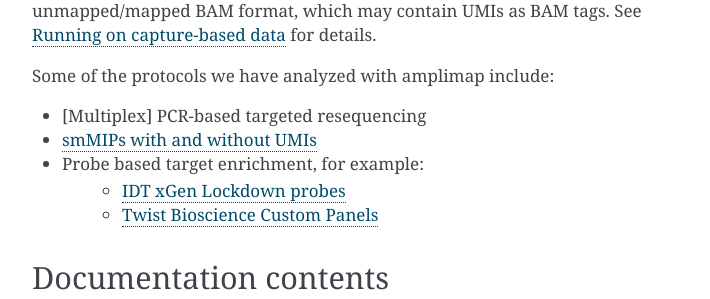
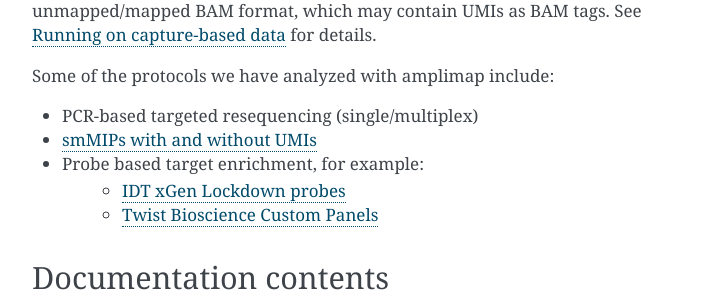
Before and after one commit to koelling/amplimap, a Sphinx documentation site: the page built from docs/index.rst, in a window 1280 px wide and 900 px high, scrolled down 1187 px. Shown: the part 156-455 px from the top of the window, without its empty margins (388-1098 px from the left). Built offline with Sphinx 7.4.7, drawn with Linux system fonts in a browser that asks for light colours.

Commit message:
update docs

```diff
--- a/README.rst
+++ b/README.rst
@@ -44,7 +44,7 @@ For captured-based protocols data can be provided in FASTQ.GZ or unmapped/mapped
 
 Some of the protocols we have analyzed with amplimap include:
 
-- [Multiplex] PCR-based targeted resequencing
+- PCR-based targeted resequencing (single/multiplex)
 - `smMIPs with and without UMIs <https://www.ncbi.nlm.nih.gov/pmc/articles/PMC3638140/>`_
 - Probe based target enrichment, for example:
    + `IDT xGen Lockdown probes <https://www.idtdna.com/pages/products/next-generation-sequencing/hybridization-capture/custom-probes-panels/xgen-lockdown-probes>`_
--- a/docs/index.rst
+++ b/docs/index.rst
@@ -45,7 +45,7 @@ See :ref:`running-capture` for details.
 
 Some of the protocols we have analyzed with amplimap include:
 
-- [Multiplex] PCR-based targeted resequencing
+- PCR-based targeted resequencing (single/multiplex)
 - `smMIPs with and without UMIs <https://www.ncbi.nlm.nih.gov/pmc/articles/PMC3638140/>`_
 - Probe based target enrichment, for example:
    + `IDT xGen Lockdown probes <https://www.idtdna.com/pages/products/next-generation-sequencing/hybridization-capture/custom-probes-panels/xgen-lockdown-probes>`_
```
